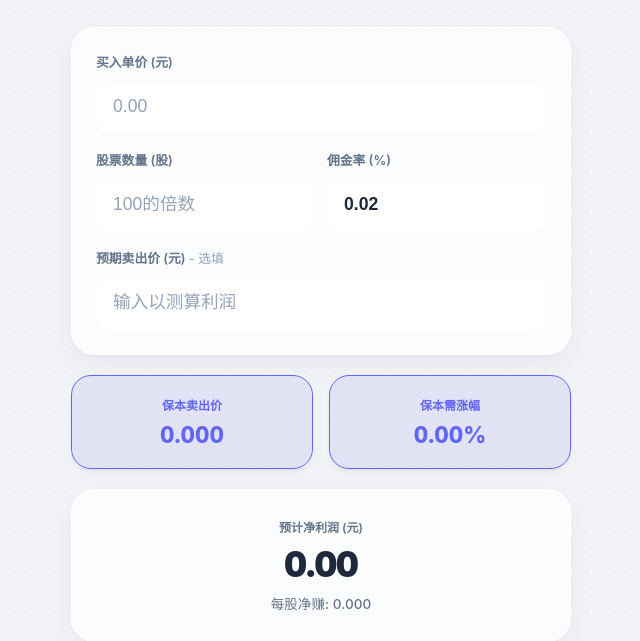
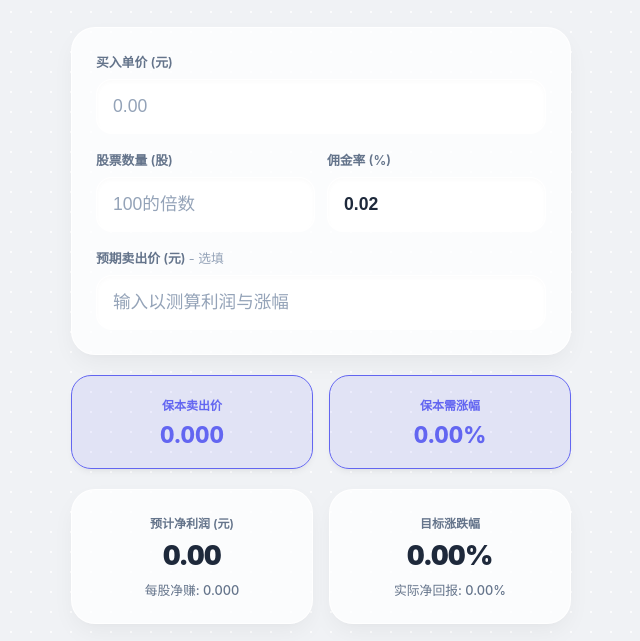
Before and after one commit to fengzhanmu-design/Commission, a plain HTML site: page index.html in a window 1280 px wide. Shown: the part 158-799 px from the top of the page, without its empty margins (319-959 px from the left). Drawn offline with Linux system fonts and the light colour scheme.

Commit message:
Update index.html

```diff
--- a/index.html
+++ b/index.html
@@ -9,15 +9,14 @@
     <link rel="stylesheet" href="https://cdnjs.cloudflare.com/ajax/libs/font-awesome/6.0.0/css/all.min.css">
     <style>
         :root {
-            /* 更加通透的苹果系色彩与莫兰迪结合 */
             --bg-color: #f0f2f5;
-            --brand-primary: #6366f1; /* 充满活力的靛蓝 */
+            --brand-primary: #6366f1;
             --brand-primary-light: rgba(99, 102, 241, 0.1);
             --text-main: #1e293b;
             --text-sub: #64748b;
             --text-muted: #94a3b8;
-            --up-color: #ef4444; /* A股经典红 */
-            --down-color: #10b981; /* A股经典绿 */
+            --up-color: #ef4444;
+            --down-color: #10b981;
 
             --glass-bg: rgba(255, 255, 255, 0.75);
             --glass-border: rgba(255, 255, 255, 0.8);
@@ -46,7 +45,6 @@
         body {
             font-family: 'SF Pro Display', -apple-system, BlinkMacSystemFont, 'Segoe UI', Roboto, sans-serif;
             background: var(--bg-color);
-            /* 柔和的动态网格背景 */
             background-image: radial-gradient(var(--glass-border) 1px, transparent 1px);
             background-size: 20px 20px;
             color: var(--text-main);
@@ -55,7 +53,6 @@
             display: flex; flex-direction: column; align-items: center;
         }
 
-        /* 优雅的入场动画 */
         @keyframes fadeUp {
             from { opacity: 0; transform: translateY(20px); }
             to { opacity: 1; transform: translateY(0); }
@@ -91,7 +88,6 @@
 
         label { display: block; font-size: 0.8rem; color: var(--text-sub); margin-bottom: 8px; font-weight: 600; }
 
-        .input-wrapper { position: relative; }
         input {
             width: 100%; padding: 16px; border-radius: 16px;
             border: 1.5px solid transparent;
@@ -103,7 +99,6 @@
         input:focus { border-color: var(--brand-primary); background: var(--glass-bg); box-shadow: 0 0 0 4px var(--brand-primary-light); }
         input::placeholder { color: var(--text-muted); font-weight: 500; }
 
-        /* 结果展示区优化 */
         .res-grid { display: grid; grid-template-columns: 1fr 1fr; gap: 16px; }
         .res-box { text-align: center; padding: 20px 10px; border-radius: 20px; background: var(--glass-bg); border: 1px solid var(--glass-border); box-shadow: var(--shadow-sm); }
         .res-box.highlight { border-color: var(--brand-primary); background: var(--brand-primary-light); }
@@ -114,9 +109,11 @@
         .res-value { font-size: 1.4rem; font-weight: 800; font-variant-numeric: tabular-nums; }
         .highlight .res-value { color: var(--brand-primary); }
 
-        .profit-card { text-align: center; padding: 28px 20px; }
-        .profit-value { font-size: 2.2rem; font-weight: 900; margin: 8px 0; font-variant-numeric: tabular-nums; letter-spacing: -1px; }
-        .profit-sub { font-size: 0.85rem; color: var(--text-sub); font-weight: 500; }
+        /* 独立的双子星利润面板 */
+        .profit-grid { display: grid; grid-template-columns: 1fr 1fr; gap: 16px; }
+        .profit-box { text-align: center; padding: 24px 10px; border-radius: 24px; background: var(--glass-bg); border: 1px solid var(--glass-border); box-shadow: var(--shadow-lg); }
+        .profit-value { font-size: 1.7rem; font-weight: 900; margin: 8px 0; font-variant-numeric: tabular-nums; letter-spacing: -0.5px; }
+        .profit-sub { font-size: 0.8rem; color: var(--text-sub); font-weight: 500; }
 
         .fees-title { font-size: 0.9rem; font-weight: 700; color: var(--text-main); margin-bottom: 16px; display: flex; align-items: center; gap: 6px; }
         .fees-list { font-size: 0.85rem; color: var(--text-sub); line-height: 2.4; }
@@ -153,7 +150,7 @@
         </div>
         <div class="input-group">
             <label>预期卖出价 (元) <span style="color:var(--text-muted);font-weight:400;">- 选填</span></label>
-            <input type="text" inputmode="decimal" id="sellPrice" placeholder="输入以测算利润" oninput="calc()" onchange="calc()" onkeyup="calc()">
+            <input type="text" inputmode="decimal" id="sellPrice" placeholder="输入以测算利润与涨幅" oninput="calc()" onchange="calc()" onkeyup="calc()">
         </div>
     </div>
 
@@ -168,10 +165,17 @@
         </div>
     </div>
 
-    <div class="glass-card profit-card">
-        <div class="res-label">预计净利润 (元)</div>
-        <div id="netProfit" class="profit-value" style="color: var(--text-main);">0.00</div>
-        <div id="profitPerShare" class="profit-sub">每股净赚: 0.000</div>
+    <div class="profit-grid">
+        <div class="profit-box">
+            <div class="res-label">预计净利润 (元)</div>
+            <div id="netProfit" class="profit-value" style="color: var(--text-main);">0.00</div>
+            <div id="profitPerShare" class="profit-sub">每股净赚: 0.000</div>
+        </div>
+        <div class="profit-box">
+            <div class="res-label">目标涨跌幅</div>
+            <div id="targetPercent" class="profit-value" style="color: var(--text-main);">0.00%</div>
+            <div id="netReturn" class="profit-sub">实际净回报: 0.00%</div>
+        </div>
     </div>
 
     <div class="glass-card">
@@ -187,10 +191,8 @@
 </div>
 
 <script>
-    // 强制清除旧缓存
     if ('caches' in window) { caches.keys().then(keys => { keys.forEach(key => caches.delete(key)); }); }
 
-    // 专业数字格式化工具 (加入千分位)
     const fmtCcy = (num) => Number(num).toLocaleString('zh-CN', {minimumFractionDigits: 2, maximumFractionDigits: 2});
     const fmtShare = (num) => Number(num).toLocaleString('zh-CN', {minimumFractionDigits: 3, maximumFractionDigits: 3});
 
@@ -204,14 +206,22 @@
 
         const bePriceEl = document.getElementById('breakEven');
         const bePercentEl = document.getElementById('breakPercent');
+
         const npEl = document.getElementById('netProfit');
         const ppsEl = document.getElementById('profitPerShare');
+        const tpEl = document.getElementById('targetPercent');
+        const nrEl = document.getElementById('netReturn');
+
         const feesEl = document.getElementById('feesDetail');
 
         if (P_buy <= 0 || qty <= 0) {
             bePriceEl.innerText = '0.000'; bePercentEl.innerText = '0.00%';
+
             npEl.innerText = '0.00'; npEl.style.color = 'var(--text-main)';
             ppsEl.innerText = `每股净赚: 0.000`;
+            tpEl.innerText = '0.00%'; tpEl.style.color = 'var(--text-main)';
+            nrEl.innerText = `实际净回报: 0.00%`;
+
             feesEl.innerHTML = '<div style="text-align:center; padding: 20px 0; color: var(--text-muted);">等待输入交易参数...</div>';
             return;
         }
@@ -248,10 +258,21 @@
 
             ppsEl.innerText = `每股净赚: ${fmtShare(profit/qty)}`;
 
+            // 涨幅与净回报率计算
+            const targetInc = ((P_sell - P_buy) / P_buy) * 100;
+            const netRet = (profit / totalBuyCost) * 100;
+
+            tpEl.innerText = (targetInc > 0 ? '+' : '') + targetInc.toFixed(2) + '%';
+            if (targetInc > 0) { tpEl.style.color = 'var(--up-color)'; }
+            else if (targetInc < 0) { tpEl.style.color = 'var(--down-color)'; }
+            else { tpEl.style.color = 'var(--text-main)'; }
+
+            nrEl.innerText = `实际净回报: ${(netRet > 0 ? '+' : '')}${netRet.toFixed(2)}%`;
+
             feesEl.innerHTML = `
-                <div class="fees-item"><span>买入佣金 <span style="font-size:0.75rem;color:var(--text-muted)">(含5元保底)</span></span><span>${fmtCcy(buyComm)}</span></div>
+                <div class="fees-item"><span>买入佣金 <span style="font-size:0.75rem;color:var(--text-muted)">(含保底)</span></span><span>${fmtCcy(buyComm)}</span></div>
                 <div class="fees-item"><span>买入过户费</span><span>${fmtCcy(buyTrans)}</span></div>
-                <div class="fees-item"><span>卖出佣金 <span style="font-size:0.75rem;color:var(--text-muted)">(含5元保底)</span></span><span>${fmtCcy(sellComm)}</span></div>
+                <div class="fees-item"><span>卖出佣金 <span style="font-size:0.75rem;color:var(--text-muted)">(含保底)</span></span><span>${fmtCcy(sellComm)}</span></div>
                 <div class="fees-item"><span>卖出过户费</span><span>${fmtCcy(sellTrans)}</span></div>
                 <div class="fees-item"><span>卖出印花税 <span style="font-size:0.75rem;color:var(--text-muted)">(万五)</span></span><span>${fmtCcy(sellStamp)}</span></div>
                 <div class="fees-item"><span>摩擦成本总计</span><span>${fmtCcy(buyComm+buyTrans+sellComm+sellTrans+sellStamp)}</span></div>
@@ -259,8 +280,11 @@
         } else {
             npEl.innerText = '0.00'; npEl.style.color = 'var(--text-main)';
             ppsEl.innerText = `每股净赚: 0.000`;
+            tpEl.innerText = '0.00%'; tpEl.style.color = 'var(--text-main)';
+            nrEl.innerText = `实际净回报: 0.00%`;
+
             feesEl.innerHTML = `
-                <div class="fees-item"><span>买入佣金 <span style="font-size:0.75rem;color:var(--text-muted)">(含5元保底)</span></span><span>${fmtCcy(buyComm)}</span></div>
+                <div class="fees-item"><span>买入佣金 <span style="font-size:0.75rem;color:var(--text-muted)">(含保底)</span></span><span>${fmtCcy(buyComm)}</span></div>
                 <div class="fees-item"><span>买入过户费</span><span>${fmtCcy(buyTrans)}</span></div>
                 <div class="fees-item" style="border:none; justify-content:center; padding-top:16px;">
                     <span style="font-weight:400; color:var(--text-muted); font-size:0.8rem;">输入预期卖出价查看完整税费与利润</span>
```
